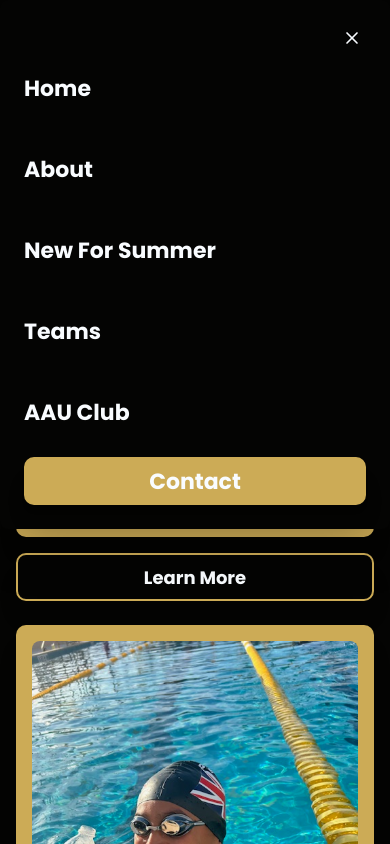
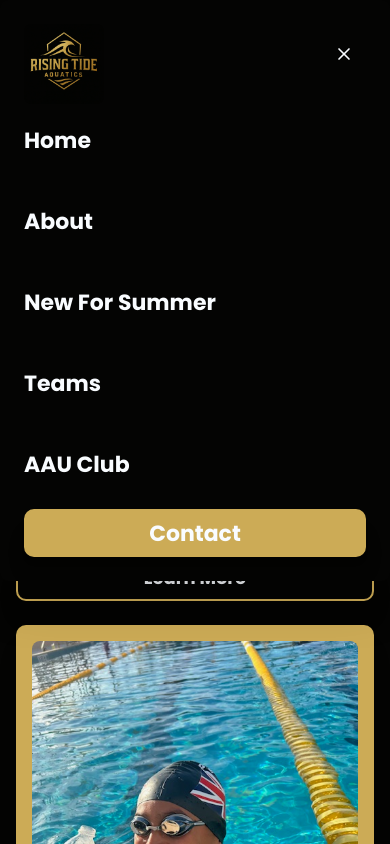
Before and after one commit to pixelverse-studios/rising-tide-aquatics, a Next.js app: page / in a window 390 px wide. Both pictures are taken after a click on the button "Open menu". Shown: the top 844 px of the page. Built offline with nearby package versions, Linux system fonts and the light colour scheme.

Commit message:
Fix mobile styles, add logo

```diff
--- a/src/app/page.tsx
+++ b/src/app/page.tsx
@@ -12,7 +12,7 @@ export default function Home() {
             <HomeHero />
             <CompanyMission />
             <AnnouncementBanner />
-            <section id="teams">
+            <section id="teams" className="scroll-mt-20">
                 <TeamLevel {...ripple} invert={false} />
                 <TeamLevel {...breakers} invert />
                 <TeamLevel {...surges} invert={false} />
--- a/src/components/aau.tsx
+++ b/src/components/aau.tsx
@@ -21,7 +21,7 @@ export default function AAUPage() {
     return (
         <section
             id="aau"
-            className="scroll-mt-[3rem] bg-gradient-to-b from-secondary from-[0%] via-primary via-[45%] to-primary to-[100%]"
+            className="scroll-mt-[3rem] bg-gradient-to-b from-secondary from-[0%] via-primary via-[45%] to-primary to-[100%] scroll-mt-20"
         >
             <AnimatedSection animation="fadeIn">
                 <div className="max-w-custom mx-auto px-6 py-8">
--- a/src/components/home/AnnouncementBanner.tsx
+++ b/src/components/home/AnnouncementBanner.tsx
@@ -16,7 +16,7 @@ export default function AnnouncementBanner() {
         <section id="announcement" className="bg-gray-dark">
             <AnimatedSection
                 animation="fadeIn"
-                className="max-w-custom mx-auto px-6 py-12 flex flex-col gap-2"
+                className="max-w-custom mx-auto px-6 py-12 flex flex-col gap-2 scroll-mt-20"
             >
                 <h2 className="text-center mb-0">New For Summer 2025!</h2>
                 <p className="text-center text-xl mb-6">
@@ -99,7 +99,7 @@ export default function AnnouncementBanner() {
                         <CallToAction
                             buttonLabel="Claim Your Spot"
                             variant="cta"
-                            buttonClass="w-[20rem] mx-auto text-black"
+                            buttonClass="w-[clamp(15rem,50vw,20rem)] mx-auto text-black"
                         />
                         <p>
                             Only 5 swimmers per group. Registration closes soon
--- a/src/components/home/CompanyMission.tsx
+++ b/src/components/home/CompanyMission.tsx
@@ -4,7 +4,7 @@ import AnimatedSection from '../animated-section'
 
 export default function CompanyMission() {
     return (
-        <section id="about" className="bg-black">
+        <section id="about" className="bg-black scroll-mt-20">
             <AnimatedSection animation="fadeIn">
                 <section className="bg-black relative w-full">
                     <div className="max-w-custom mx-auto px-6 pt-10 pb-32">
--- a/src/components/nav/floating-header.tsx
+++ b/src/components/nav/floating-header.tsx
@@ -83,9 +83,12 @@ export default function FloatingHeader() {
 
             {/* Mobile hamburger button */}
             <div className="md:hidden w-full flex items-center justify-between">
-                <span className="md:hidden text-2xl text-white">
-                    Rising Tide Aquatics
-                </span>
+                <img
+                    src="/imgs/Logo.png"
+                    alt="Logo"
+                    className="h-auto w-20 rounded-lg mr-4 cursor-pointer"
+                    onClick={handleLogoClick}
+                />
                 <button
                     className="md:hidden flex items-center justify-center p-2 rounded-md transition-colors duration-200 hover:bg-opacity hover:bg-primary menu-toggle"
                     onClick={() => setIsMenuOpen(!isMenuOpen)}
@@ -112,7 +115,7 @@ export default function FloatingHeader() {
                 }`}
                 onClick={e => e.stopPropagation()}
             >
-                <div className="flex justify-end items-end mb-4">
+                <div className="flex justify-end items-end mb-4 absolute right-[2rem] top-[2.5rem]">
                     <button
                         className="p-1 rounded-full hover:bg-primary hover:bg-opacity-10 transition-colors"
                         onClick={() => setIsMenuOpen(false)}
@@ -122,6 +125,12 @@ export default function FloatingHeader() {
                     </button>
                 </div>
                 <div className="flex flex-col gap-4">
+                    <img
+                        src="/imgs/Logo.png"
+                        alt="Logo"
+                        className="h-auto w-20 rounded-lg mr-4 cursor-pointer"
+                        onClick={handleLogoClick}
+                    />
                     <NavItems
                         items={pageRoutes}
                         containerClass="flex-col"
```
